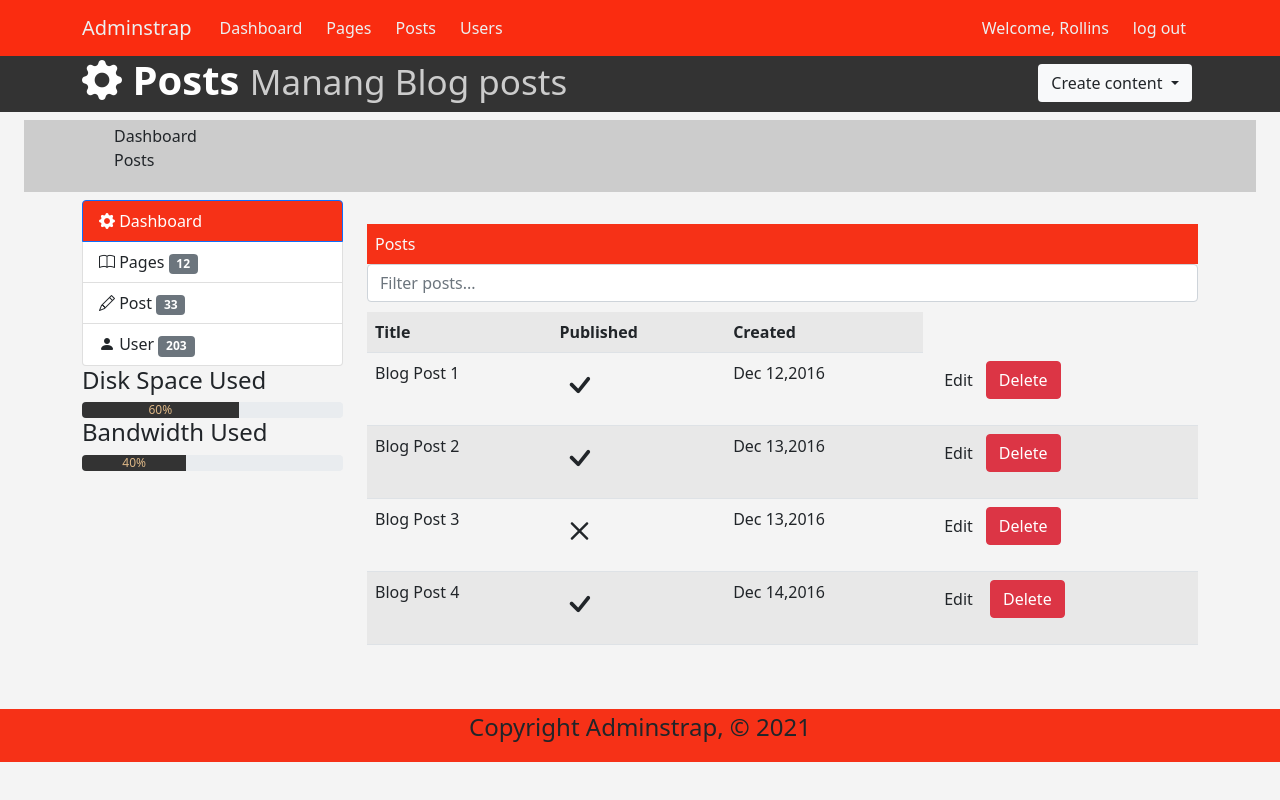
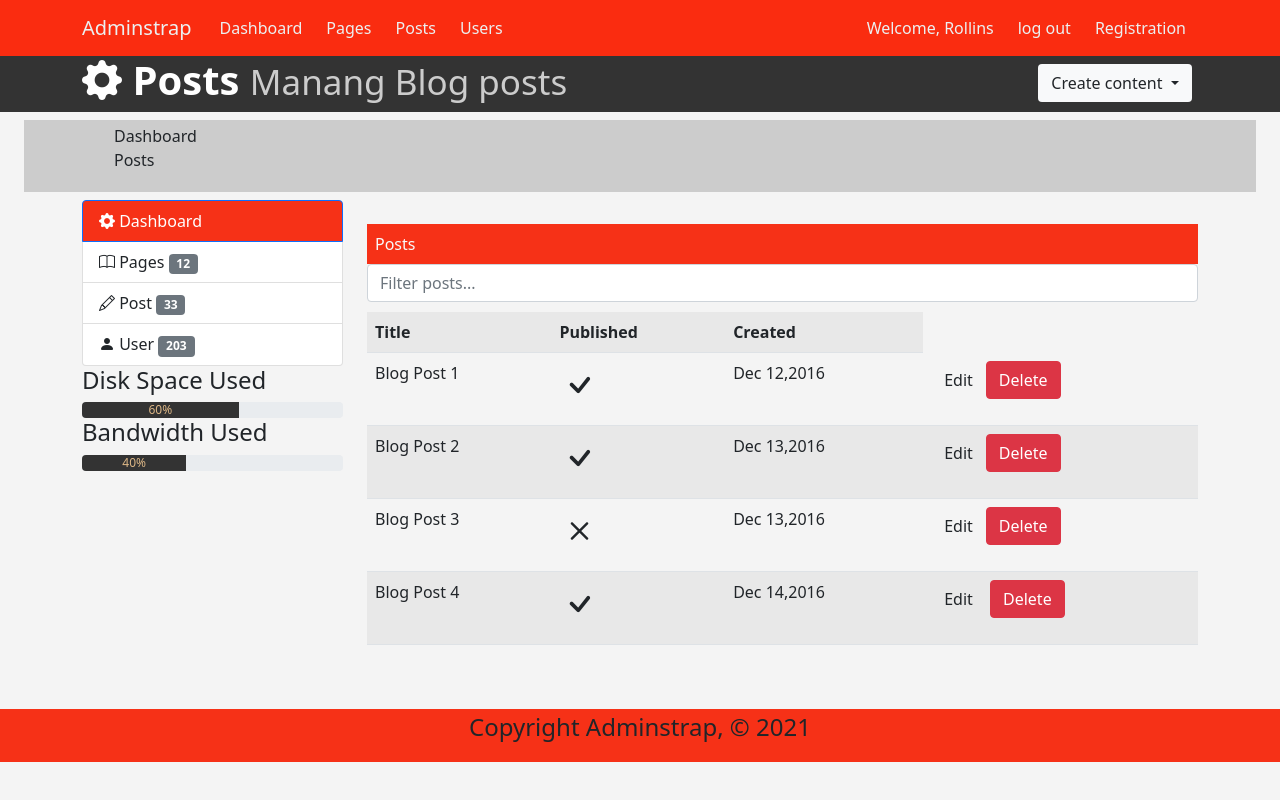
Before and after one commit to Rollins-Shadrack/CMS, a plain HTML site: page posts.html in a window 1280 px wide. Drawn offline with nearby package versions, Linux system fonts and the light colour scheme; a script that the page names is missing.

Commit message:
Update posts.html

```diff
--- a/posts.html
+++ b/posts.html
@@ -37,6 +37,7 @@
             <ul class=" nav navbar-nav ms-auto" >
                 <li> <a href="#" class="nav-link">Welcome, Rollins</a></li>
                 <li><a href="login.html" class="nav-link">log out</a></li>
+                <li><a href="register.html" class="nav-link">Registration</a></li>
 
             </ul>
         </div>
```
